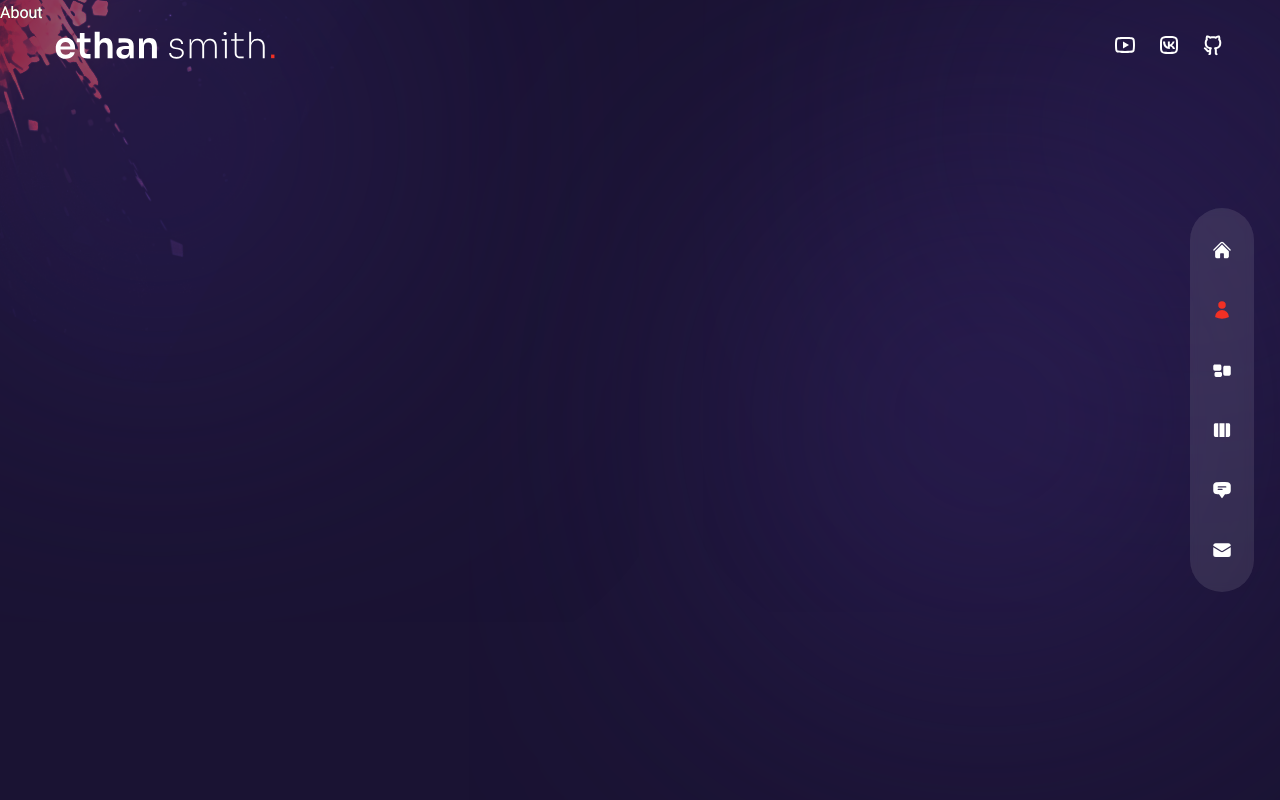
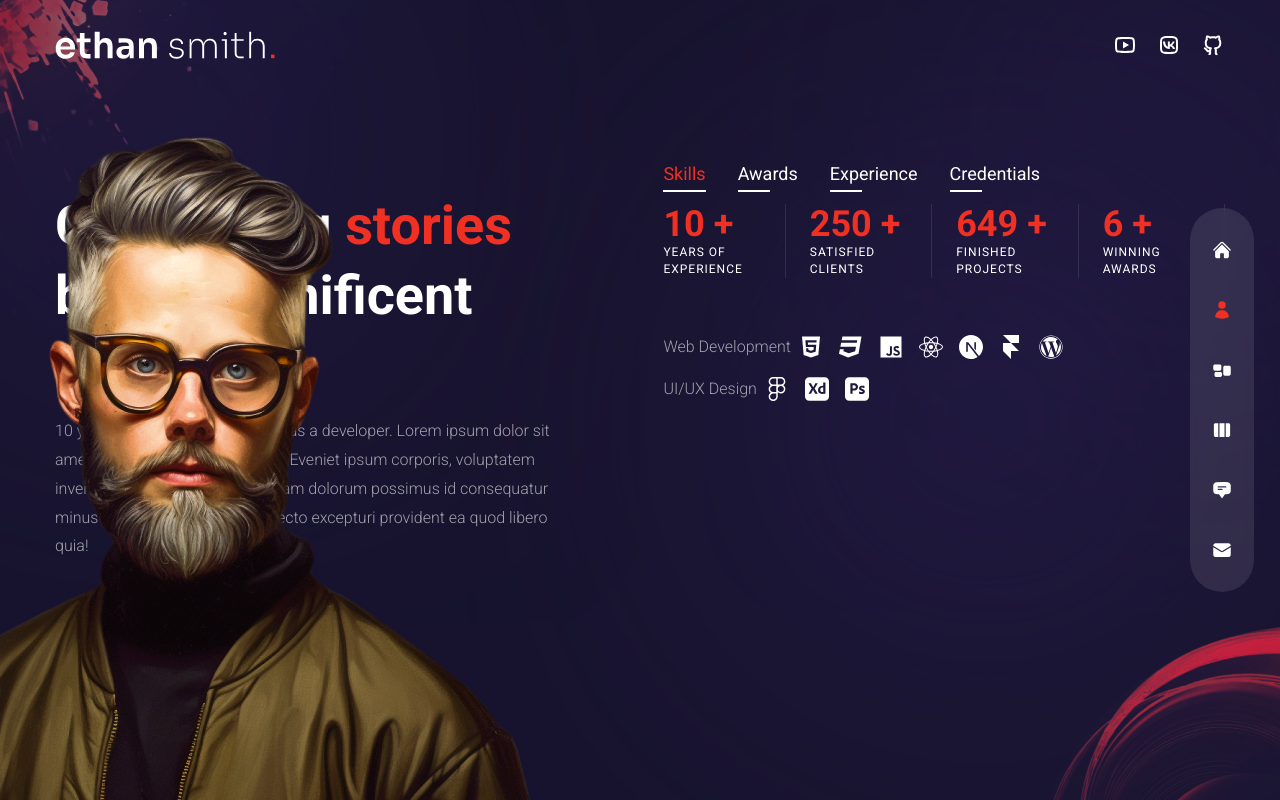
Before and after one commit to ipyguru/portfolio, a Next.js app: page /about in a window 1280 px wide. Built offline with nearby package versions, Linux system fonts and the light colour scheme.

Commit message:
finish about

```diff
--- a/components/Circles.js
+++ b/components/Circles.js
@@ -1,5 +1,11 @@
+import Image from 'next/image'
+
 const Circles = () => {
-  return <div>Circles</div>;
-};
+  return (
+    <div className='w-[200px] xl:w-[300px] absolute -right-16  -bottom-2 mix-blend-color-dodge animate-pulse duration-75 z-10'>
+      <Image src={'/circles.png'} alt="circle" width={260} height={200} className='w-full h-full' />
+    </div>
+  )
+}
 
-export default Circles;
+export default Circles
--- a/components/Header.js
+++ b/components/Header.js
@@ -8,7 +8,7 @@
     <header className='absolute z-30 w-full flex items-center px-16 xl:px-0 xl:h-[90px]'>
       <div className='container mx-auto'>
         <div className='flex flex-col lg:flex-row justify-between items-center gap-y-6 py-8'>
-          {/* logo   */}
+          {/* logo */}
           <Link href={'/'}>
             <Image src={'/logo.svg'} width={220} height={48} alt='logo' priority={true} />
           </Link>
--- a/components/Socials.js
+++ b/components/Socials.js
@@ -1,19 +1,20 @@
 import Link from 'next/link'
 import { RiGithubLine, RiVkLine, RiYoutubeLine } from 'react-icons/ri'
 
+const socialLinks = [
+  { href: 'https://www.youtube.com', icon: RiYoutubeLine },
+  { href: 'https://vk.com', icon: RiVkLine },
+  { href: 'https://github.com/ipyguru', icon: RiGithubLine },
+]
+
 const Socials = () => {
   return (
-    <div className='flex items-center gap-x-5 text-2xl'>
-      <Link href={''} className='' target='_blank'>
-        <RiYoutubeLine className='hover:text-accent transition-all duration-300' />
-      </Link>
-      <Link href={''} className='' target='_blank'>
-        <RiVkLine className='hover:text-accent transition-all duration-300' />
-      </Link>
-      <Link href={''} className='' target='_blank'>
-        <RiGithubLine className='hover:text-accent transition-all duration-300' />
-      </Link>
-      {/* more */}
+    <div className="flex items-center gap-x-5 text-2xl">
+      {socialLinks.map(({ href, icon: Icon }, index) => (
+        <Link key={index} href={href} target="_blank" rel="noopener noreferrer">
+          <Icon className="hover:text-accent transition-all duration-300" />
+        </Link>
+      ))}
     </div>
   )
 }
--- /dev/null
+++ b/data/aboutData.js
@@ -0,0 +1,42 @@
+// aboutData.js
+import { FaCss3, FaFigma, FaHtml5, FaJs, FaReact, FaWordpress } from 'react-icons/fa'
+import { SiAdobephotoshop, SiAdobexd, SiFramer, SiNextdotjs } from 'react-icons/si'
+
+export const aboutData = [
+	{
+		title: 'skills',
+		info: [
+			{
+				title: 'Web Development',
+				icons: [FaHtml5, FaCss3, FaJs, FaReact, SiNextdotjs, SiFramer, FaWordpress],
+			},
+			{
+				title: 'UI/UX Design',
+				icons: [FaFigma, SiAdobexd, SiAdobephotoshop],
+			},
+		],
+	},
+	{
+		title: 'awards',
+		info: [
+			{ title: 'Webby Awards - Honoree', stage: '2011 - 2012' },
+			{ title: 'Adobe Design Achievement Awards - Finalist', stage: '2009 - 2010' },
+		],
+	},
+	{
+		title: 'experience',
+		info: [
+			{ title: 'UX/UI Designer - XYZ Company', stage: '2012 - 2023' },
+			{ title: 'Web Developer - ABC Agency', stage: '2010 - 2012' },
+			{ title: 'Intern - DEF Corporation', stage: '2008 - 2010' },
+		],
+	},
+	{
+		title: 'credentials',
+		info: [
+			{ title: 'Web Development - ABC University, LA, CA', stage: '2011' },
+			{ title: 'Computer Science Diploma - AV Technical Institute', stage: '2009' },
+			{ title: 'Certified Graphic Designer - ABC Institute, Los Angeles, CA', stage: '2006' },
+		],
+	},
+]
--- a/pages/about/index.js
+++ b/pages/about/index.js
@@ -1,80 +1,185 @@
-import { FaCss3, FaFigma, FaHtml5, FaJs, FaReact, FaWordpress } from 'react-icons/fa'
-import { SiAdobephotoshop, SiAdobexd, SiFramer, SiNextdotjs } from 'react-icons/si'
+import { motion } from 'framer-motion'
+import React, { useState } from 'react'
 
-//  data
-const aboutData = [
-  {
-    title: 'skills',
-    info: [
-      {
-        title: 'Web Development',
-        icons: [
-          <FaHtml5 />,
-          <FaCss3 />,
-          <FaJs />,
-          <FaReact />,
-          <SiNextdotjs />,
-          <SiFramer />,
-          <FaWordpress />,
-        ],
-      },
-      {
-        title: 'UI/UX Design',
-        icons: [<FaFigma />, <SiAdobexd />, <SiAdobephotoshop />],
-      },
-    ],
-  },
-  {
-    title: 'awards',
-    info: [
-      {
-        title: 'Webby Awards - Honoree',
-        stage: '2011 - 2012',
-      },
-      {
-        title: 'Adobe Design Achievement Awards - Finalist',
-        stage: '2009 - 2010',
-      },
-    ],
-  },
-  {
-    title: 'experience',
-    info: [
-      {
-        title: 'UX/UI Designer - XYZ Company',
-        stage: '2012 - 2023',
-      },
-      {
-        title: 'Web Developer - ABC Agency',
-        stage: '2010 - 2012',
-      },
-      {
-        title: 'Intern - DEF Corporation',
-        stage: '2008 - 2010',
-      },
-    ],
-  },
-  {
-    title: 'credentials',
-    info: [
-      {
-        title: 'Web Development - ABC University, LA, CA',
-        stage: '2011',
-      },
-      {
-        title: 'Computer Science Diploma - AV Technical Institute',
-        stage: '2009',
-      },
-      {
-        title: 'Certified Graphic Designer - ABC Institute, Los Angeles, CA',
-        stage: '2006',
-      },
-    ],
-  },
-]
+import Avatar from '../../components/Avatar'
+import Circles from '../../components/Circles'
+import { aboutData } from '../../data/aboutData' // Импорт данных
 
+import CountUp from 'react-countup'
+import { fadeIn } from '../../variants'
+
+// Главный компонент страницы "Обо мне"
 const About = () => {
-  return <div>About</div>
+  const [activeIndex, setActiveIndex] = useState(0)
+
+  // Проверка наличия данных
+  if (!aboutData || !aboutData.length) {
+    return <div>Loading...</div>
+  }
+
+  const statistics = [
+    { label: 'Years of experience', count: 10 },
+    { label: 'Satisfied clients', count: 250 },
+    { label: 'Finished projects', count: 650 },
+    { label: 'Winning awards', count: 6 }
+  ]
+
+  return (
+    <div className="h-full bg-primary/30 py-32 text-center xl:text-left">
+      <Circles />
+      <AvatarSection />
+      <MainContent
+        statistics={statistics}
+        activeIndex={activeIndex}
+        setActiveIndex={setActiveIndex}
+      />
+    </div>
+  )
 }
 
+// Компонент для отображения аватара
+const AvatarSection = () => (
+  <motion.div
+    className="hidden xl:flex absolute bottom-0 -left-[170px]"
+    variants={fadeIn('right', 0.2)}
+    initial="hidden"
+    animate="show"
+    exit="hidden"
+  >
+    <Avatar />
+  </motion.div>
+)
+
+// Основной контент страницы
+const MainContent = ({ statistics, activeIndex, setActiveIndex }) => (
+  <div className="container mx-auto h-full flex flex-col items-center xl:flex-row gap-x-6">
+    <TextSection />
+    <InfoSection
+      statistics={statistics}
+      activeIndex={activeIndex}
+      setActiveIndex={setActiveIndex}
+    />
+  </div>
+)
+
+// Раздел с текстовым содержимым
+const TextSection = () => (
+  <div className="flex-1 flex flex-col justify-center">
+    <motion.h2
+      className="h2"
+      variants={fadeIn('right', 0.2)}
+      initial="hidden"
+      animate="show"
+      exit="hidden"
+    >
+      Captivating <span className="text-accent">stories</span> birth magnificent designs.
+    </motion.h2>
+    <motion.p
+      className="max-w-[500px] mx-auto xl:mx-0 mb-6 xl:mb-12 px-2 xl:px-0"
+      variants={fadeIn('right', 0.4)}
+      initial="hidden"
+      animate="show"
+      exit="hidden"
+    >
+      10 years ago, I began freelancing as a developer. Lorem ipsum dolor sit amet consectetur adipisicing elit. Eveniet ipsum corporis, voluptatem inventore eum quibusdam magnam dolorum possimus id consequatur minus laudantium earum, architecto excepturi provident ea quod libero quia!
+    </motion.p>
+  </div>
+)
+
+// Раздел с информацией и статистикой
+const InfoSection = ({ statistics, activeIndex, setActiveIndex }) => (
+  <div className="flex flex-col w-full xl:max-w-[48%] h-[480px]">
+    <Tabs
+      data={aboutData}
+      activeIndex={activeIndex}
+      onTabClick={setActiveIndex}
+    />
+    <Statistics statistics={statistics} />
+    <InfoDetails data={aboutData[activeIndex]} />
+  </div>
+)
+
+// Компонент для отображения вкладок
+const Tabs = ({ data, activeIndex, onTabClick }) => (
+  <div className="flex gap-x-4 xl:gap-x-8 mx-auto xl:mx-0 mb-4">
+    {data.map((item, index) => (
+      <Tab
+        key={index}
+        isActive={activeIndex === index}
+        onClick={() => onTabClick(index)}
+        title={item.title}
+      />
+    ))}
+  </div>
+)
+
+// Компонент для отображения одной вкладки
+const Tab = ({ isActive, onClick, title }) => (
+  <div
+    onClick={onClick}
+    className={`cursor-pointer capitalize xl:text-lg relative after:w-8 after:h-[2px] after:bg-white after:absolute after:-bottom-1 after:left-0 ${isActive ? 'text-accent after:w-[100%] after:bg-accent after:transition-all after:duration-300' : ''}`}
+  >
+    {title}
+  </div>
+)
+
+// Компонент для отображения статистики
+const Statistics = ({ statistics }) => (
+  <div className="hidden md:flex md:max-w-xl xl:max-w-none mx-auto xl:mx-0 mb-8">
+    <div className="flex flex-1 xl:gap-x-6">
+      {statistics.map(({ label, count }, index) => (
+        <Statistic
+          key={index}
+          count={count}
+          label={label}
+        />
+      ))}
+    </div>
+  </div>
+)
+
+// Компонент для отображения одной статистики
+const Statistic = ({ count, label }) => (
+  <div className="relative flex-1 after:w-[1px] after:h-full after:bg-white/10 after:absolute after:top-0 after:right-0">
+    <div className="text-2xl xl:text-4xl font-extrabold text-accent">
+      <CountUp start={0} end={count} duration={5} delay={1} /> +
+    </div>
+    <div className="text-xs uppercase tracking-[1px] leading-[1.4] max-w-[100px]">
+      {label}
+    </div>
+  </div>
+)
+
+// Компонент для отображения информации
+const InfoDetails = ({ data }) => (
+  <div className="py-2 xl:py-6 flex flex-col gap-y-2 xl:gap-y-4 items-center xl:items-start">
+    {data.info.map((item, index) => (
+      <InfoItem
+        key={index}
+        title={item.title}
+        stage={item.stage}
+        icons={item.icons}
+      />
+    ))}
+  </div>
+)
+
+// Компонент для отображения одной информационной записи
+const InfoItem = ({ title, stage, icons }) => (
+  <div className="flex-1 flex flex-col md:flex-row max-w-max gap-x-2 items-center text-white/60">
+    <div className="font-light">{title}</div>
+    {stage && (
+      <>
+        <div className="hidden md:flex">-</div>
+        <div>{stage}</div>
+      </>
+    )}
+    <div className="flex gap-x-4">
+      {icons?.map((Icon, index) => (
+        <Icon key={index} className="text-2xl text-white" />
+      ))}
+    </div>
+  </div>
+)
+
 export default About
```
